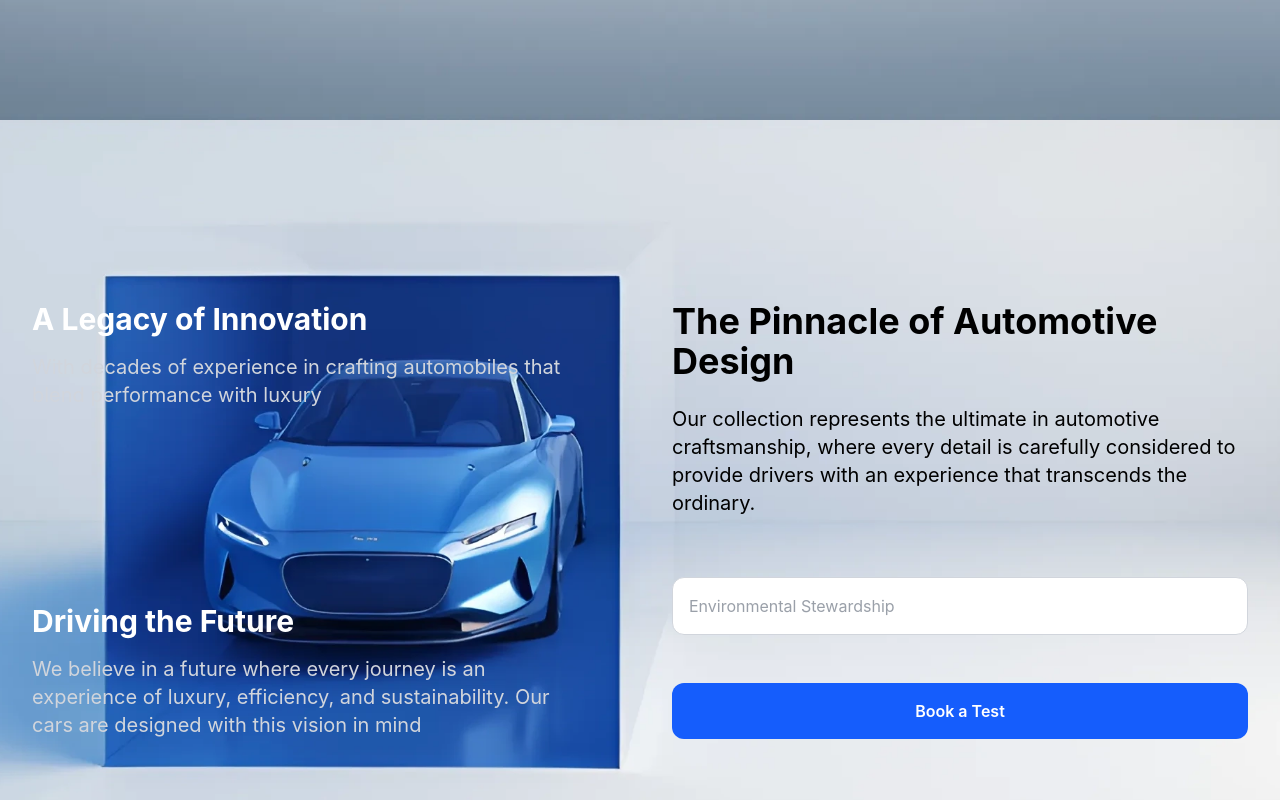
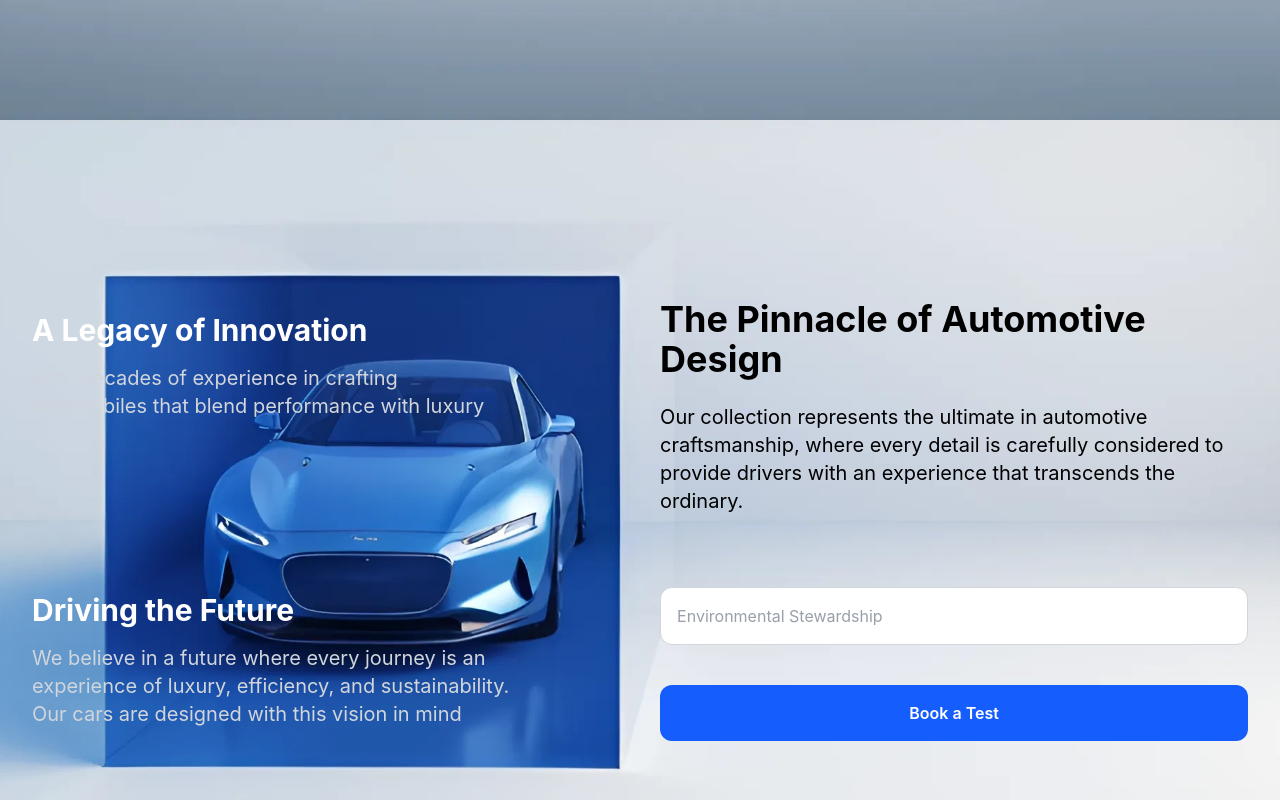
Before and after one commit to Culous01/Futuride-project, a React (Vite) app: page / in a window 1280 px wide. Shown: the part 1640-2440 px from the top of the page. Built offline with nearby package versions, Linux system fonts and the light colour scheme.

Commit message:
Correction

```diff
--- a/src/Components/Innovation.jsx
+++ b/src/Components/Innovation.jsx
@@ -15,18 +15,18 @@ const Innovation = () => {
 
     return (
         <section style={{'--sectionThree-image': `url(${sectionThreeImage})`}} className="relative bg-[image:var(--sectionThree-image)] h-screen w-full bg-cover bg-center bg-no-repeat flex items-center justify-center overflow-hidden">
-            <div className="max-w-7xl lg:backdrop-blur-none backdrop-blur-xs w-full py-30 xl:py-0 grid grid-cols-1 lg:grid-cols-2 lg:gap-16 gap-7 z-10">
+            <div className="lg:backdrop-blur-none backdrop-blur-xs w-full h-screen flex lg:flex-row flex-col lg:gap-20 gap-6 justify-center place-items-center z-10">
 
                 {/* Left Side: Car Info */}
-                <m.div  className="bg-opacity-90 p-4 lg:p-8 md:p-8 sm:p-7 rounded-xl flex flex-col justify-between gap-10">
-                    <m.div initial={{opacity: 0, x: -250}} whileInView={{opacity: 1, x: 0}} viewport={{once: true}} transition={{duration: 0.75, ease: "easeIn"}} className="space-y-4 lg:w-full max-w-xl">
+                <m.div  className="max-w-2xl lg:h-120 gap-10 bg-opacity-90 lg:p-8 p-4 rounded-xl flex flex-col justify-between ">
+                    <m.div initial={{opacity: 0, x: -250}} whileInView={{opacity: 1, x: 0}} viewport={{once: true}} transition={{duration: 0.75, ease: "easeIn"}} className="space-y-4 ">
                         <h2 className="text-2xl lg:text-3xl font-bold lg:text-white text-black">A Legacy of Innovation</h2>
                         <p className="text-base lg:text-xl md:text-xl lg:text-gray-300 text-black">
                         With decades of experience in crafting automobiles that blend performance with luxury
                         </p>
                     </m.div>
 
-                    <m.div initial={{opacity: 0, x: -250}} whileInView={{opacity: 1, x: 0}} viewport={{once: true}} transition={{duration: 0.95, ease: "easeIn"}} className="space-y-4 lg:w-full max-w-xl">
+                    <m.div initial={{opacity: 0, x: -250}} whileInView={{opacity: 1, x: 0}} viewport={{once: true}} transition={{duration: 0.95, ease: "easeIn"}} className="space-y-4 ">
                         <h2 className="text-2xl lg:text-3xl font-bold lg:text-white text-black">Driving the Future</h2>
                         <p className="text-base lg:text-xl md:text-xl lg:text-gray-300 text-black">
                         We believe in a future where every journey is an experience of luxury, efficiency, and sustainability. Our cars are designed with this vision in mind
@@ -35,22 +35,22 @@ const Innovation = () => {
                 </m.div>
 
                 {/* Right Side: Booking Info */}
-                <div className="xl:p-8 lg:p-8 md:p-8 sm:p-7 p-4 xl:px-0  rounded-xl flex flex-col justify-center lg:gap-15 gap-10">
-                    <m.div initial={{opacity: 0, x: 300}} whileInView={{opacity: 1, x: 0}} viewport={{once: true}} transition={{duration: 0.75, ease: "easeIn"}} className="space-y-6 w-full md:w-xl">
+                <div className="max-w-2xl lg:p-8 p-4 rounded-xl flex flex-col lg:gap-18 gap-8 justify-center ">
+                    <m.div initial={{opacity: 0, x: 300}} whileInView={{opacity: 1, x: 0}} viewport={{once: true}} transition={{duration: 0.75, ease: "easeIn"}} className="space-y-6">
                         <h2 className="text-2xl lg:text-4xl font-bold text-black ">The Pinnacle of Automotive Design</h2>
                         <p  className="text-base lg:text-xl md:text-xl">
                         Our collection represents the ultimate in automotive craftsmanship, where every detail is carefully considered to provide drivers with an experience that transcends the ordinary.
                         </p>
                     </m.div>
 
-                    <m.div initial={{opacity: 0, y: 100}} whileInView={{opacity: 1, y: 0}} viewport={{once: true}} transition={{duration: 0.95, ease: "easeIn"}} className="space-y-4 lg:space-y-12 max-w-xl">
+                    <m.div initial={{opacity: 0, y: 100}} whileInView={{opacity: 1, y: 0}} viewport={{once: true}} transition={{duration: 0.95, ease: "easeIn"}} className="lg:space-y-10 space-y-6">
                         <div viewport={{once: true}} transition={{duration: 0.95, ease: "easeIn"}} className='flex flex-col gap-3'>
                             <input
                             type="text"
                             value={inputValue}
                             placeholder="Environmental Stewardship"
                             onChange={handleInputValue}
-                            className="w-full p-4 rounded-xl bg-white border border-gray-300 focus:ring-2 focus:ring-blue-500 outline-none text-gray-700"
+                            className="p-4 rounded-xl bg-white border border-gray-300 focus:ring-2 focus:ring-blue-500 outline-none text-gray-700"
                             />
                             {inputValue.length > 0 && inputValue.length <= 20 && (
                             <p className="text-red-600 text-sm">Character must be more than 20</p>
```
